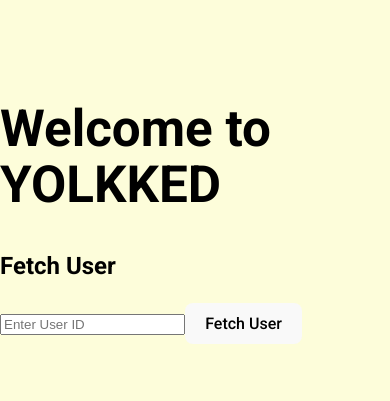
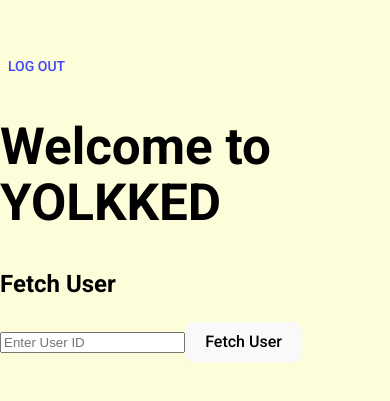
Before and after one commit to ProjectYolked/Yolked, a React (Vite) app in the folder client/: page / in a window 390 px wide. Shown: the part 217-618 px from the top of the page. Built offline with nearby package versions, Linux system fonts and the light colour scheme; sample sign-in values are in the browser's storage.

Commit message:
Add hook for mobile devices and temporary log out button

```diff
--- a/client/src/App.jsx
+++ b/client/src/App.jsx
@@ -6,9 +6,9 @@
 import SignInPage from './pages/SignInPage.jsx'
 import HomePage from './pages/HomePage';
 import ProtectedRoute from './components/ProtectedRoute';
-import {ThemeProvider} from "@mui/material/styles";
+import { ThemeProvider } from "@mui/material/styles";
 import useMediaQuery from "@mui/material/useMediaQuery";
-import {lightTheme, darkTheme} from "./utils/theme.js";
+import { lightTheme, darkTheme } from "./utils/theme.js";
 // Import other necessary components and pages
 
 function App() {
--- /dev/null
+++ b/client/src/components/LogOutButton.jsx
@@ -0,0 +1,14 @@
+import { Button } from "@mui/material"
+import { useNavigate } from 'react-router-dom';
+
+const LogOutButton = () => {
+    const navigate = useNavigate();
+
+    const onClick = () => {
+        localStorage.removeItem('token');
+        navigate("/login");
+    }
+    return <Button onClick={onClick}>Log Out</Button>
+}
+
+export default LogOutButton;
--- a/client/src/pages/HomePage.jsx
+++ b/client/src/pages/HomePage.jsx
@@ -1,9 +1,11 @@
 import React from 'react';
 import UserFetcher from "../components/UserFetcher.jsx";
+import LogOutButton from '../components/LogOutButton.jsx';
 
 const HomePage = () => {
     return (
         <div>
+            <LogOutButton />
             <h1>Welcome to YOLKKED</h1>
             <UserFetcher />
         </div>
```
Lines whose indentation alone changed are shown as unchanged.
